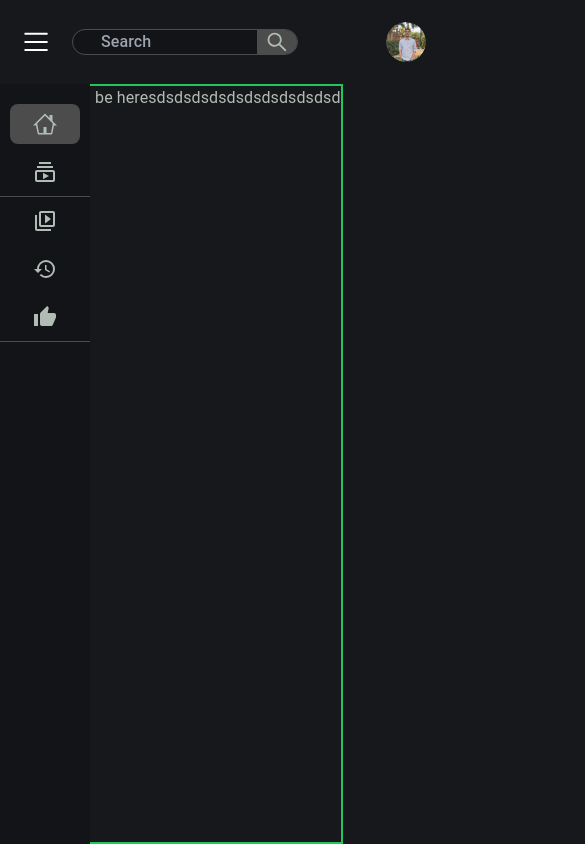
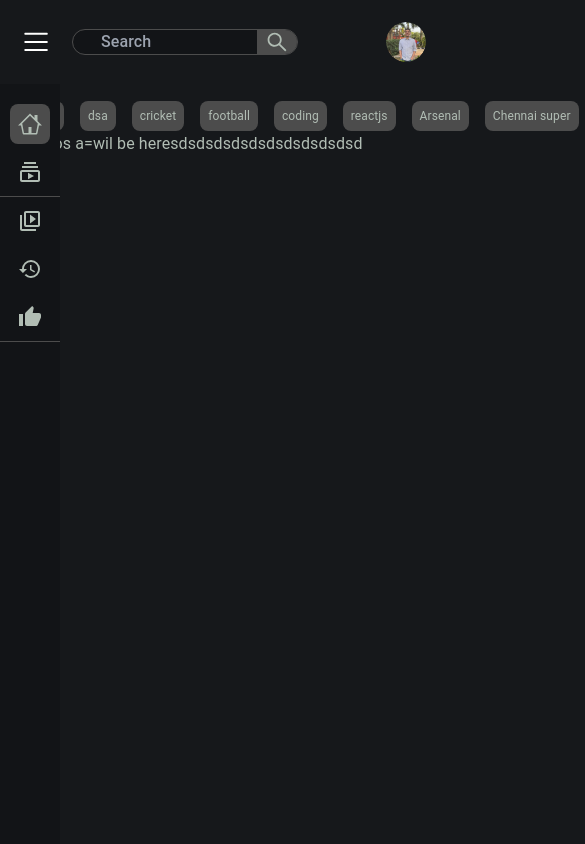
Before and after one commit to flashpunch0-0/Youtube-clone, a React (Create React App) app: page / in a window 390 px wide. Shown: the top 844 px of the page, 585 px wide, since content can reach past the window. Built offline with nearby package versions, Linux system fonts and the light colour scheme.

Commit message:
complete responsiveness of header and navbar added

```diff
--- a/src/App.js
+++ b/src/App.js
@@ -13,7 +13,7 @@ function App() {
   return (
     <>
       <Header handlesidebar={handlesidebar} />
-      <div className="appcontainer flex">
+      <div className="appcontainer container flex">
         <Router>
           <Sidebar sideBarBool={sideBarBool} handlesidebar={handlesidebar} />
           <Routes>
--- /dev/null
+++ b/src/Components/Categoriesbar/Categoriesbar.css
@@ -0,0 +1,4 @@
+&::-webkit-scrollbar {
+  width: 0px;
+}
+scrollbar-width: none;
--- a/src/Components/Categoriesbar/Categoriesbar.jsx
+++ b/src/Components/Categoriesbar/Categoriesbar.jsx
@@ -1,9 +1,31 @@
 import React from 'react'
+const keywords = ["kittu",
+    "dsa",
+    "cricket",
+    "football",
+    "coding",
+    "reactjs",
+    "Arsenal",
+    "Chennai super",
+    "Mumbai",
+    "mumbai city fc",
+    "Arsenal",
+    "Chennai super",
+    "Mumbai",
+    "Arsenal",
+    "Chennai super",
+    "Mumbai",
+    "mumbai city fc",
+    "Arsenal",
+    "Chennai super",
+    "Mumbai",
+]
 
 const Categoriesbar = () => {
+
     return (
-        <div>
-            categ
+        <div className='Categoriesbar py-2 px-0  text-xs   overflow-x-scroll '>
+            {keywords.map((value, i) => <span className=' mr-4 p-2 whitespace-nowrap  rounded-lg  hover:text-black bg-bordercolor hover:bg-white ' key={i}>{value}</span>)}
         </div>
     )
 }
--- a/src/Components/Sidebar/Sidebar.css
+++ b/src/Components/Sidebar/Sidebar.css
@@ -3,10 +3,10 @@
 @tailwind utilities;
 
 .sidebar {
-  @apply hidden  bg-blacksecondary flex flex-col py-4  md:w-[250px];
+  @apply hidden h-full bg-blacksecondary flex flex-col py-4  md:w-[90px] lg:w-[250px]  sm:fixed;
 }
 .sidebaropen {
-  @apply block  h-full bg-blacksecondary flex flex-col py-4 w-[90px]  md:w-[250px] fixed;
+  @apply block h-full bg-blacksecondary flex flex-col py-4  md:w-[250px] fixed md:static;
 }
 
 .my-custom-liclass {
@@ -17,5 +17,5 @@
   @apply ml-4
      text-sm
      font-semibold
-     hidden md:block lg:block;
+      hidden md:block;
 }
--- a/src/Components/Sidebar/Sidebar.jsx
+++ b/src/Components/Sidebar/Sidebar.jsx
@@ -10,6 +10,7 @@ export const Sidebar = ({ sideBarBool, handlesidebar }) => {
     // console.log(sideBarBool);
     return (
         // <nav className="{sideBarBool ? 'hidden' : 'block'}  bg-blacksecondary flex flex-col py-4 w-[250px] "  >
+
         <nav className={`${sideBarBool ? "sidebar"
             : "sidebaropen"
             }`}
@@ -18,7 +19,7 @@ export const Sidebar = ({ sideBarBool, handlesidebar }) => {
             {/* created custom tailwind class - my-custom-liclass and spanclass in css file using @apply */}
             <li className=" my-custom-liclass bg-bordercolor rounded-lg  ">
                 <GoHome className="h-6 w-6 md:h-5 md:w-5" />
-                <span className="spanclass">Home</span>
+                <span className="spanclass ">Home</span>
             </li>
             <li className="my-custom-liclass hover:bg-bordercolor hover:rounded-lg">
                 <Subcription className="h-6 w-6 md:h-5 md:w-5" />
@@ -39,5 +40,6 @@ export const Sidebar = ({ sideBarBool, handlesidebar }) => {
             </li>
             <hr className="h-[1px] bg-bordercolor border-0" />
         </nav >
+
     )
 }
--- a/src/Screens/Homevideoscreen.jsx
+++ b/src/Screens/Homevideoscreen.jsx
@@ -3,9 +3,9 @@ import Categoriesbar from '../Components/Categoriesbar/Categoriesbar'
 import "./Homevideoscreen.css";
 export const Homevideoscreen = () => {
     return (
-        <div className=' appcontainer border-2 border-green-500 h-max '>
+        <div className=' appcontainer  h-max w-[1300px] py-4 px-6 '>
+            <Categoriesbar />
             videos a=wil be heresdsdsdsdsdsdsdsdsdsdsd
-            <Categoriesbar />
         </div>
     )
 }
```
